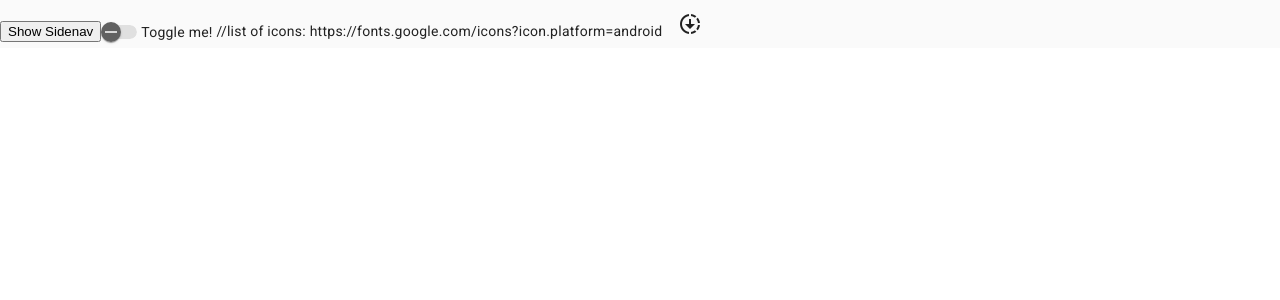
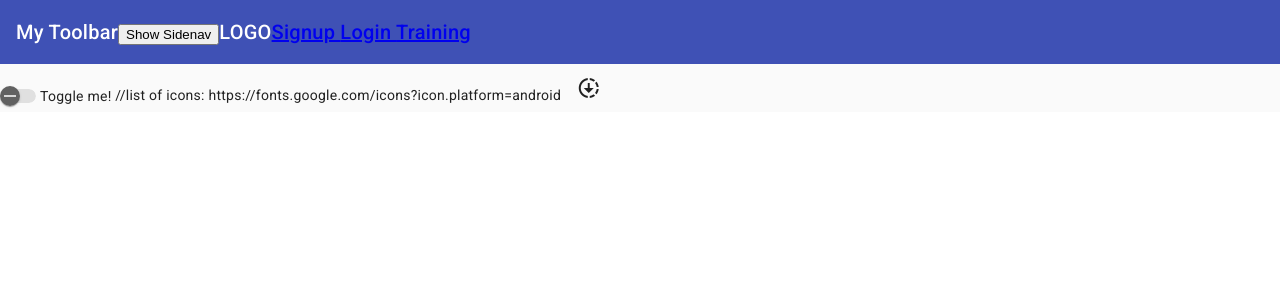
Before and after one commit to med31/angular-material-learn, an Angular app: page / in a window 1280 px wide. Shown: the top 300 px of the page. Built offline with nearby package versions, Linux system fonts and the light colour scheme.

Commit message:
add mat-toolbar

```diff
--- a/src/app/app.component.html
+++ b/src/app/app.component.html
@@ -3,7 +3,17 @@
     <p>I'm the sidenav!</p>
   </mat-sidenav>
   <mat-sidenav-content>
-    <button (click)="sidenav.toggle()">Show Sidenav</button>
+    <mat-toolbar color="primary">My Toolbar
+      <div>
+        <button (click)="sidenav.toggle()">Show Sidenav</button>
+      </div>
+      <div> LOGO</div>
+      <div>
+        <a routerLink="/signup"> Signup </a>
+        <a routerLink="/login"> Login </a>
+        <a routerLink="/training"> Training </a>
+      </div>
+    </mat-toolbar>
     <router-outlet></router-outlet>
   </mat-sidenav-content>
 </mat-sidenav-container>
```
Also changed, not shown: src/app/app.module.ts (+5 -2 lines).
